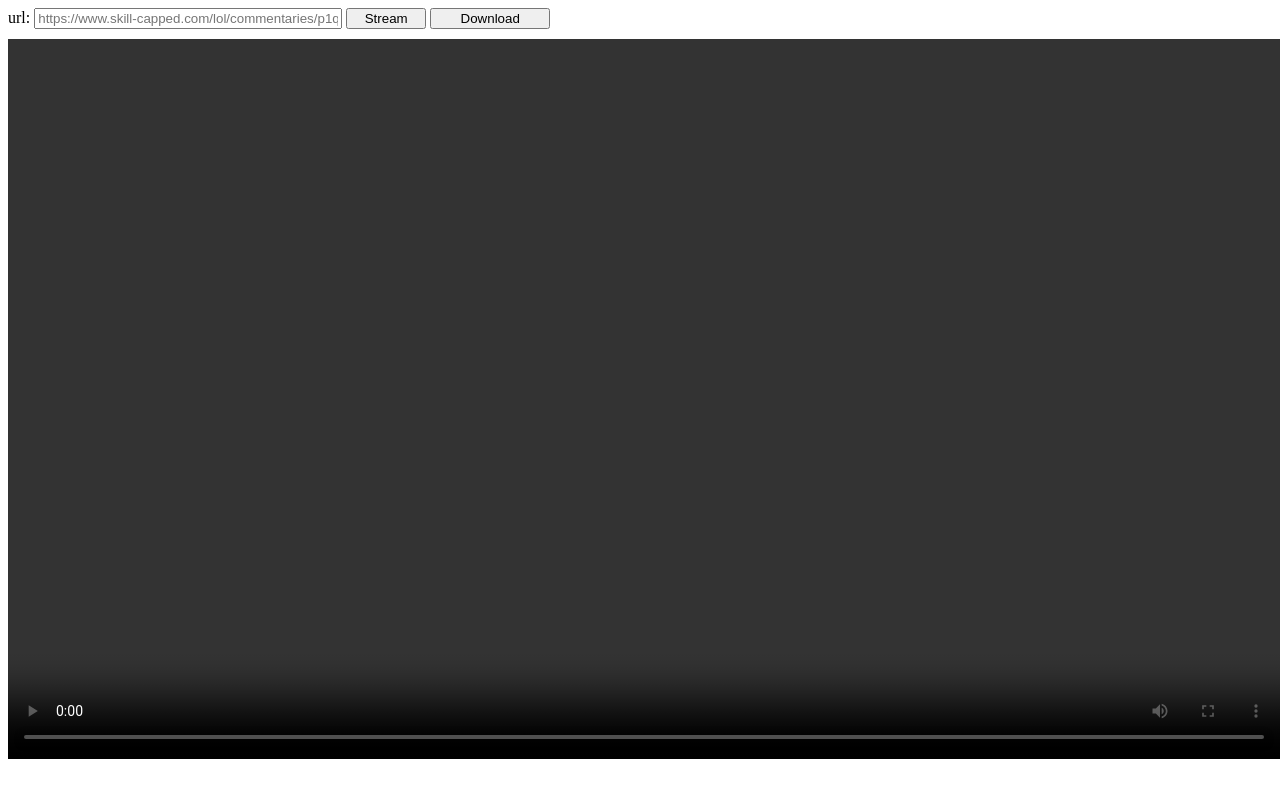
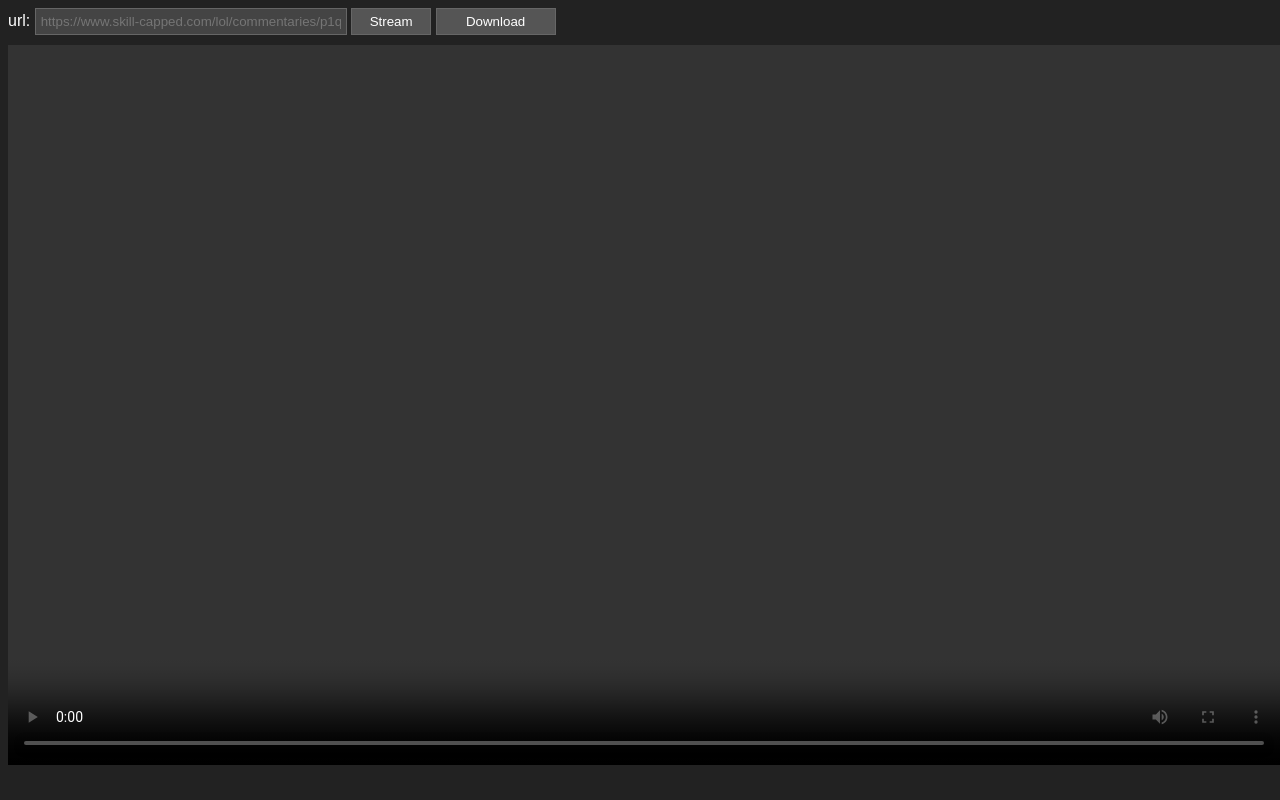
Before and after one commit to DrewClosner/skill-capped, a plain HTML site: page index.html in a window 1280 px wide. Drawn offline with nearby package versions, Linux system fonts and the light colour scheme.

Commit message:
Update index.html
Dark mode

```diff
--- a/index.html
+++ b/index.html
@@ -3,6 +3,46 @@
 <head>
 <meta charset="utf-8">
 <title>Skill-Capped</title>
+<style>
+  body {
+    background-color: #222;
+    color: #fff;
+    font-family: Arial, sans-serif;
+  }
+
+  label {
+    color: #fff;
+  }
+
+  input {
+    width: 300px;
+    background-color: #444;
+    color: #fff;
+    border: 1px solid #666;
+    padding: 5px;
+  }
+
+  button {
+    width: 80px;
+    background-color: #555;
+    color: #fff;
+    border: 1px solid #666;
+    padding: 5px;
+    cursor: pointer;
+  }
+
+  #status {
+    display: block;
+    color: #fff;
+    margin-top: 10px;
+  }
+
+  video {
+    display: block;
+    margin-top: 10px;
+    background-color: #000;
+  }
+</style>
 </head>
 <body>
 <label>url: </label>
```
